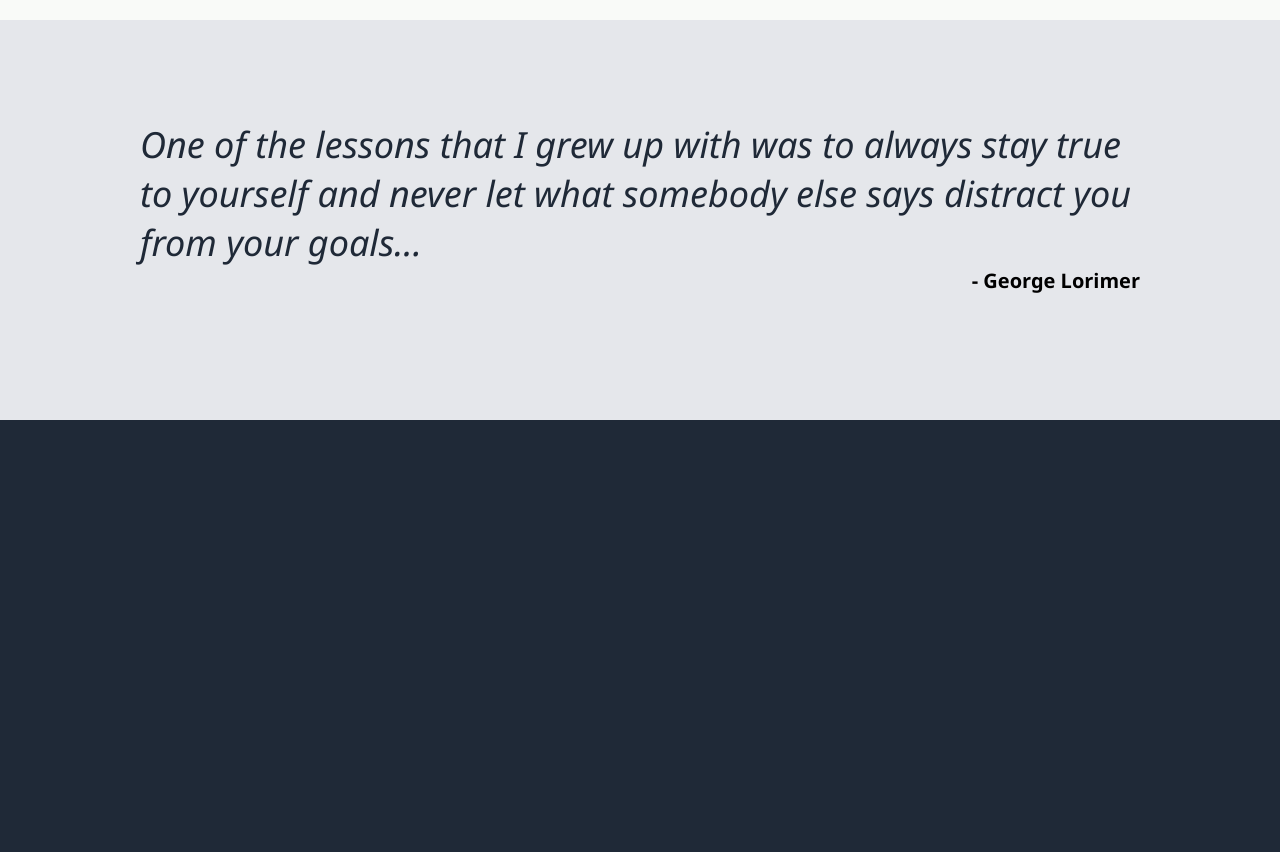
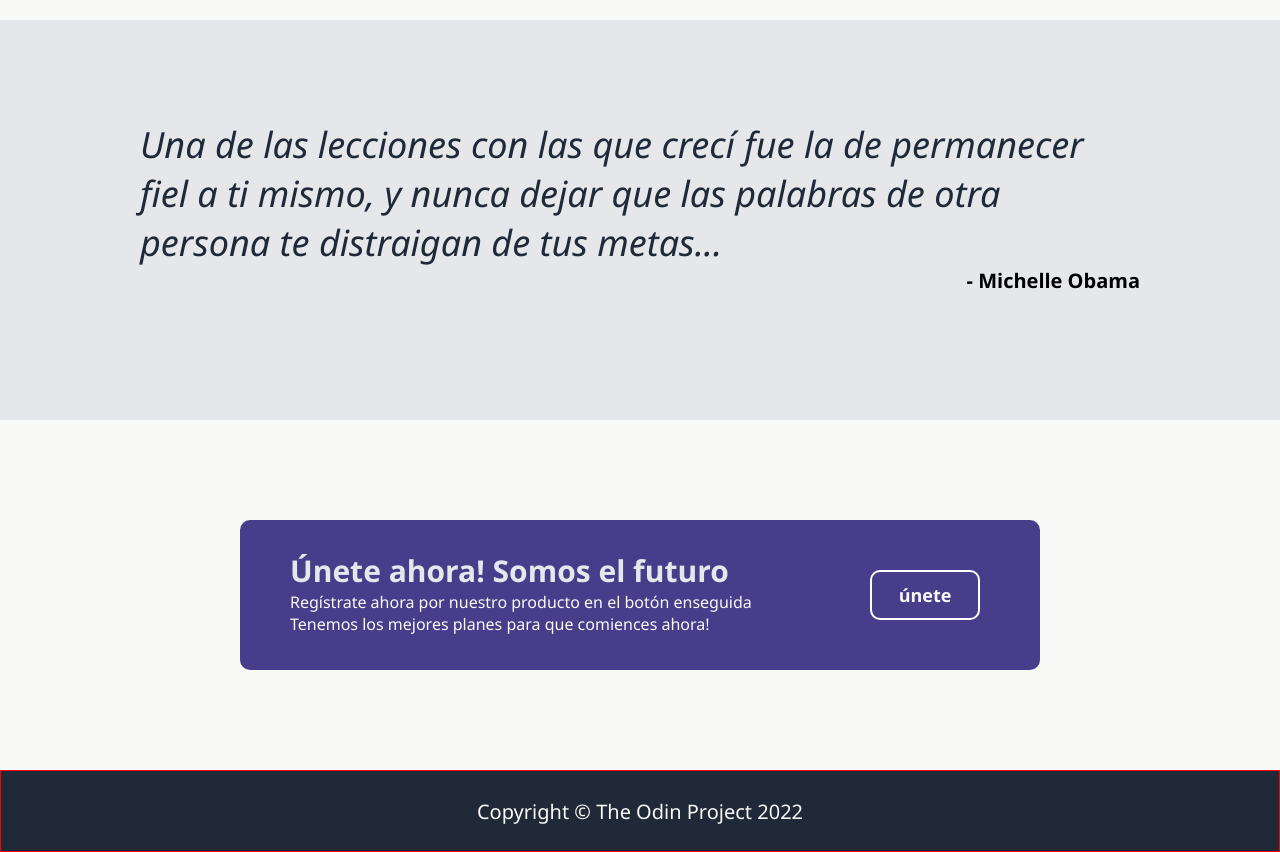
Before and after one commit to d1lanX/landing-page, a plain HTML site: page index.html in a window 1280 px wide. Shown: the part 940-1792 px from the top of the page. Before the commit the page ends 1360 px from the top, so only its background shows below. Drawn offline with Linux system fonts and the light colour scheme.

Commit message:
Termine el footer, el banner con el boton y las leyendas dentro

```diff
--- a/css/style.css
+++ b/css/style.css
@@ -52,7 +52,7 @@ a{
 }
 
 
-.descripcion button.inicia{
+button.inicia, button.unete{
     font-family: 'Segoe UI', Tahoma, Geneva, Verdana, sans-serif;
     font-weight: bold;
     border: none;
@@ -82,7 +82,7 @@ a{
     height: 200px;
 }
 
-.contenedor-medio{
+.contenedor-medio, .contenedor-final{
     background-color: #F9FAF8;
     display: flex;
     flex-direction: column;
@@ -159,3 +159,61 @@ p.texto{
     color: black;
     font-size: 20px;
 }
+
+.contenedor-final{
+    display: flex;
+    align-items: center;
+    justify-content: center;
+    height: 350px;
+    /* border: 1px solid red; */
+}
+
+.contenedor-azul{
+    display: flex;
+    border-radius: 10px;
+    background-color: darkslateblue;
+    /* border: 1px solid red; */
+    width: 800px;
+    height: 150px;
+}
+
+.leyendas{
+    /* border: 1px solid black; */
+    height: 120px;
+    width: 500px;
+    display: flex;
+    flex-direction: column;
+    padding: 30px 0 0 50px;
+}
+
+.join-now{
+    color: #E5E7EB;
+    font-size: 30px;
+    font-weight: 900;
+}
+
+.contenedor-boton{
+    display: flex;
+    align-items: center;
+    display: flex;
+    height: 150px;
+    width: 100px;
+    flex: 1;
+}
+
+button.unete{
+    font-size: 18px;
+    background-color: darkslateblue;
+    border: 2px solid white;
+    width: 110px;
+    height: 50px;
+}
+
+.footer{
+    display: flex;
+    justify-content: center;
+    align-items: center;
+    font-size: 20px;
+    border: 1px solid red;
+    height: 80px;
+}
--- a/index.html
+++ b/index.html
@@ -46,18 +46,28 @@
 
             <div class="card">
                 <img src="css/1.jpg" alt="planta" class="ilustracion">
-                <p class="texto">Lorem ipsum dolor sit amet consectetur adipisicing elit. Tempora rerum repudiandae sit. </p>
+                <p class="texto">Lorem ipsum dolor sit amet consectetur adipisicing elit. Tempora rerum repudiandae sit.
+                </p>
             </div>
             <div class="card">
                 <img src="css/2.jpg" alt="producto" class="ilustracion">
-                <p class="texto">Lorem ipsum dolor sit amet consectetur adipisicing elit. Tempora rerum repudiandae sit. </p>
+                <p class="texto">Lorem ipsum dolor sit amet consectetur adipisicing elit. Tempora rerum repudiandae sit.
+                </p>
 
             </div>
             <div class="card">
                 <img src="css/1.jpg" alt="planta" class="ilustracion">
-                <p class="texto">Lorem ipsum dolor sit amet consectetur Fadipisicing elit. Tempora rerum repudiandae sit. </p>
+                <p class="texto">Lorem ipsum dolor sit amet consectetur Fadipisicing elit. Tempora rerum repudiandae
+                    sit. </p>
 
             </div>
+            <div class="card">
+                <img src="css/2.jpg" alt="producto" class="ilustracion">
+                <p class="texto">Lorem ipsum dolor sit amet consectetur adipisicing elit. Tempora rerum repudiandae sit.
+                </p>
+
+            </div>
+
         </div>
 
     </div>
@@ -66,12 +76,28 @@
 
         <div class="frase">
             <div class="quote">
-                One of the lessons that I grew up with was to always stay true
-                to yourself and never let what somebody else says distract you from your goals...
+                Una de las lecciones con las que crecí fue la de permanecer fiel a ti mismo, y nunca dejar
+                que las palabras de otra persona te distraigan de tus metas...
             </div>
-            <div class="autor">- George Lorimer</div>
+            <div class="autor">- Michelle Obama</div>
         </div>
     </div>
+
+    <div class="contenedor-final">
+        <div class="contenedor-azul">
+            <div class="leyendas">
+                <div class="join-now">Únete ahora! Somos el futuro</div>
+                <div class="texto">Regístrate ahora por nuestro producto en el botón enseguida <br>
+                    Tenemos los mejores planes para que comiences ahora! </div>
+            </div>
+
+            <div class="contenedor-boton">
+                <button class="unete">únete</button>
+            </div>
+        </div>
+    </div>
+
+    <div class="footer">Copyright © The Odin Project 2022</div>
 
 </body>
 
```
